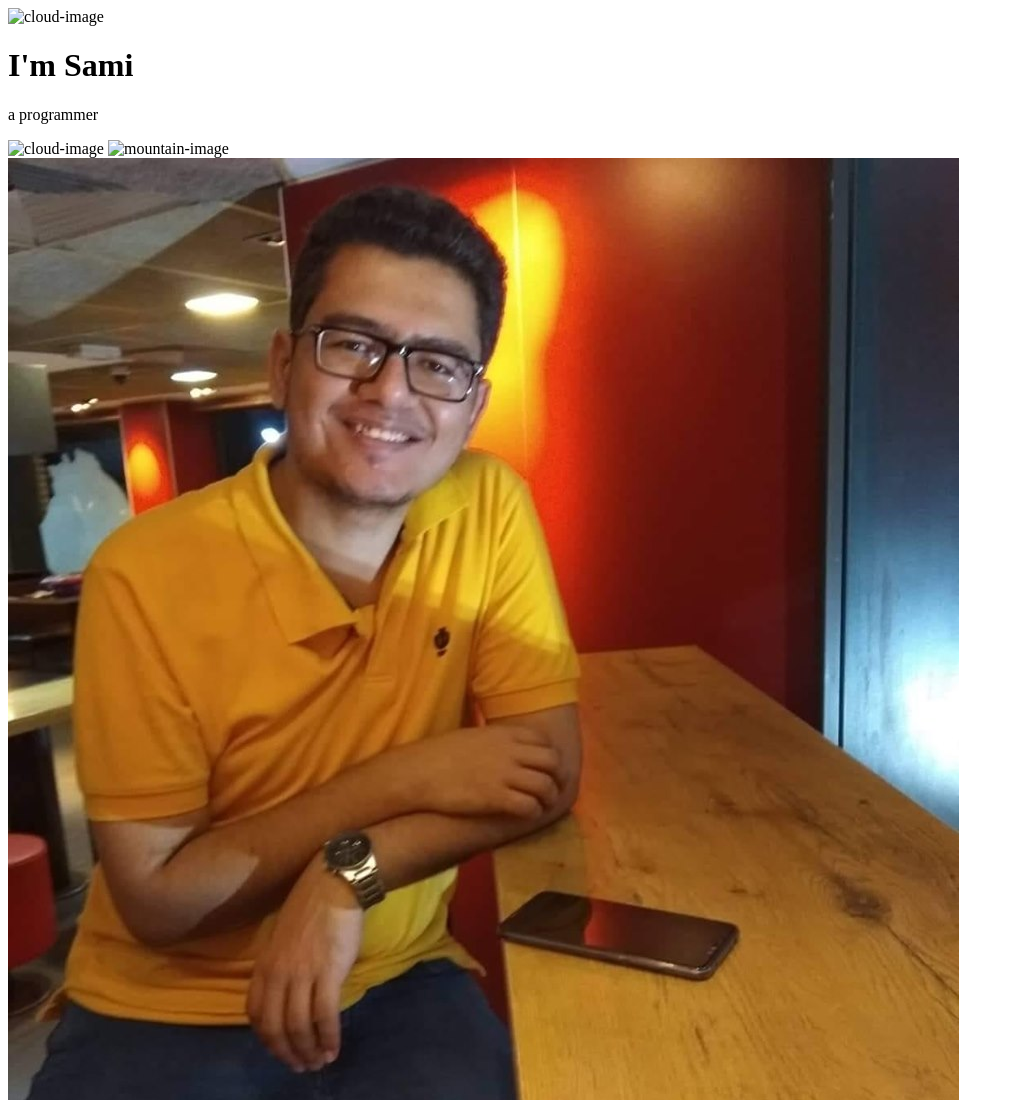
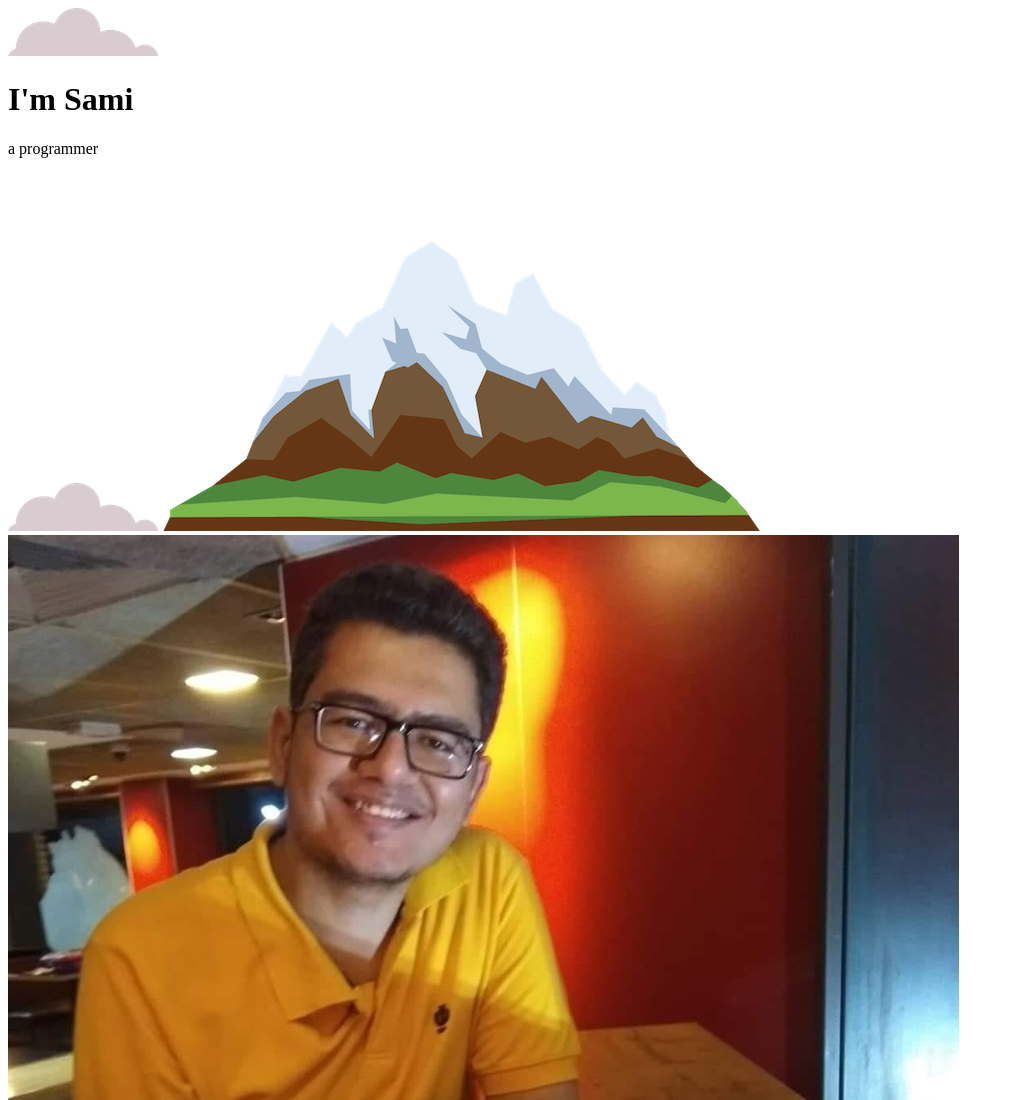
Before and after one commit to sami-arch/CV, a plain HTML site: page index.html in a window 1280 px wide. Shown: the top 1100 px of the page, without its empty margins (0-1014 px from the left). Drawn offline with Linux system fonts and the light colour scheme.

Commit message:
Update index.html

```diff
--- a/index.html
+++ b/index.html
@@ -11,11 +11,11 @@
 
 <body>
   <div class="Top-container">
-    <img class="top-cloud" src="images/cloud.png" alt="cloud-image">
+    <img class="top-cloud" src="cloud.png" alt="cloud-image">
     <h1>I'm Sami</h1>
     <p>a programmer</p>
-    <img class="bottom-cloud" src="images/cloud.png" alt="cloud-image">
-    <img src="images/mountain.png" alt="mountain-image">
+    <img class="bottom-cloud" src="cloud.png" alt="cloud-image">
+    <img src="mountain.png" alt="mountain-image">
   </div>
   <div class="middle-container">
     <div class="profile">
```
